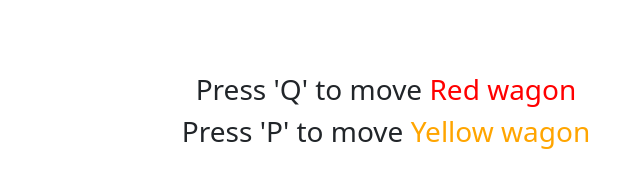
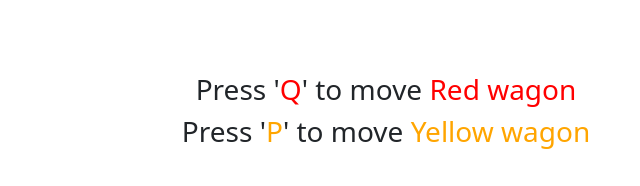
Before and after one commit to joycehwchan/lewagon-wagon-race, a plain HTML site: page index.html in a window 1280 px wide. Shown: the part 157-343 px from the top of the page, 254-894 px from the left. Drawn offline with nearby package versions, Linux system fonts and the light colour scheme.

Commit message:
change text color

```diff
--- a/index.html
+++ b/index.html
@@ -19,8 +19,8 @@
     <div class="text-center">
       <h1 class="my-5">Wagon Race</h1>
       <h2 class="my-5" id="countdown">&nbsp;</h2>
-      <h3 class=>Press 'Q' to move <span class="red-text">Red wagon</span></h3>
-      <h3 class=>Press 'P' to move <span class="yellow-text">Yellow wagon</span></h3>
+      <h3 class=>Press '<span class="red-text">Q</span>' to move <span class="red-text">Red wagon</span></h3>
+      <h3 class=>Press '<span class="yellow-text">P</span>' to move <span class="yellow-text">Yellow wagon</span></h3>
     </div>
 
     <div class="board">
```
